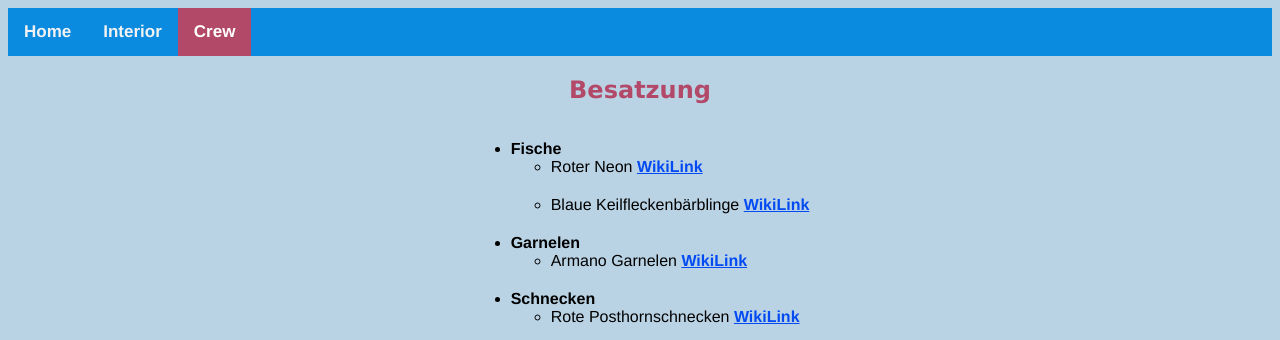
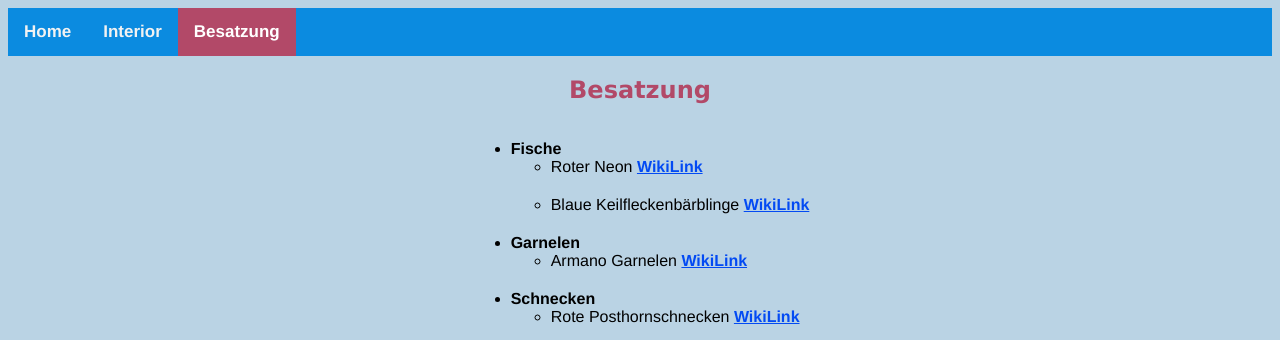
Before and after one commit to ue-campus/ue-campus.github.io, a plain HTML site: page crew.html in a window 1280 px wide. Shown: the top 340 px of the page. Drawn offline with Linux system fonts and the light colour scheme.

Commit message:
Update crew.html

```diff
--- a/crew.html
+++ b/crew.html
@@ -13,7 +13,7 @@
 	  <nav class="topnav">
 		<a href="index.html">Home</a>
  	    <a href="history.html">Interior</a>
-  		<a class="active" href="crew.html">Crew</a>
+  		<a class="active" href="crew.html">Besatzung</a>
 	  </nav>
 	</header>
     <div class="center">
```
